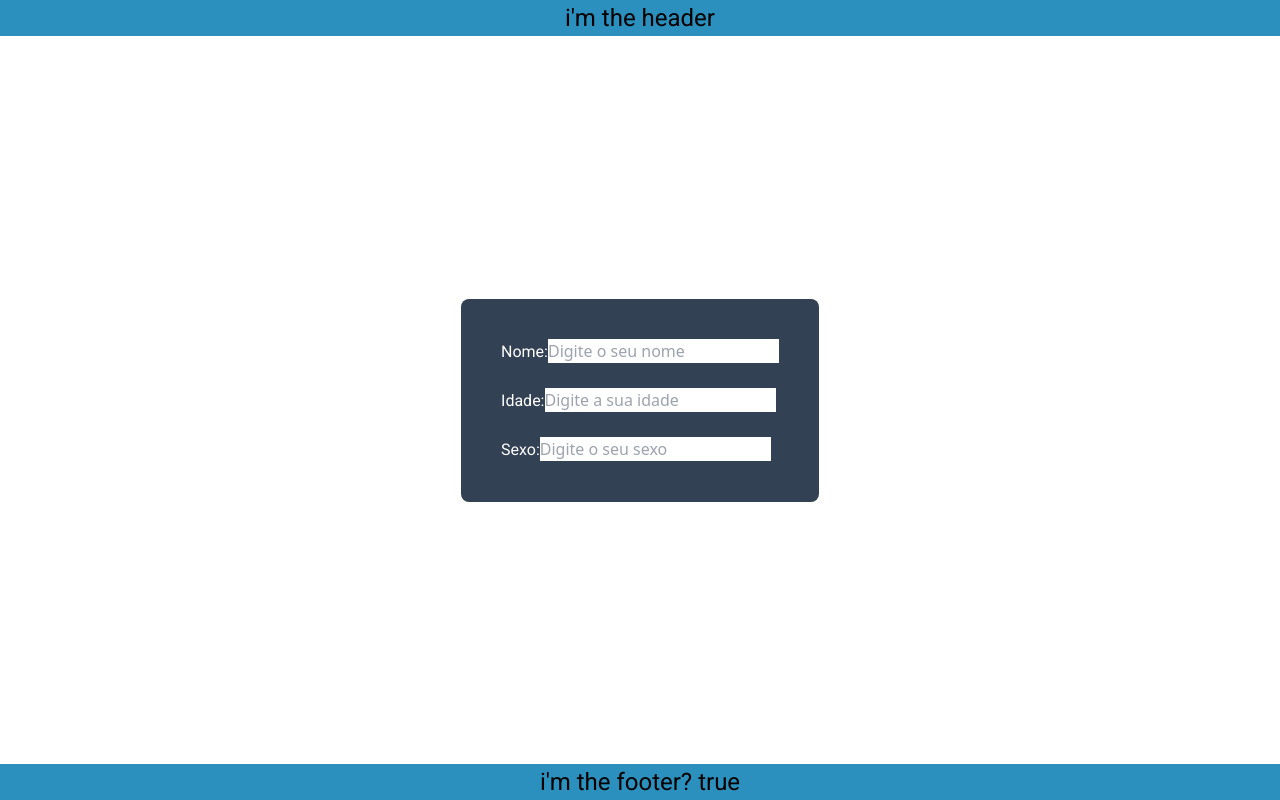
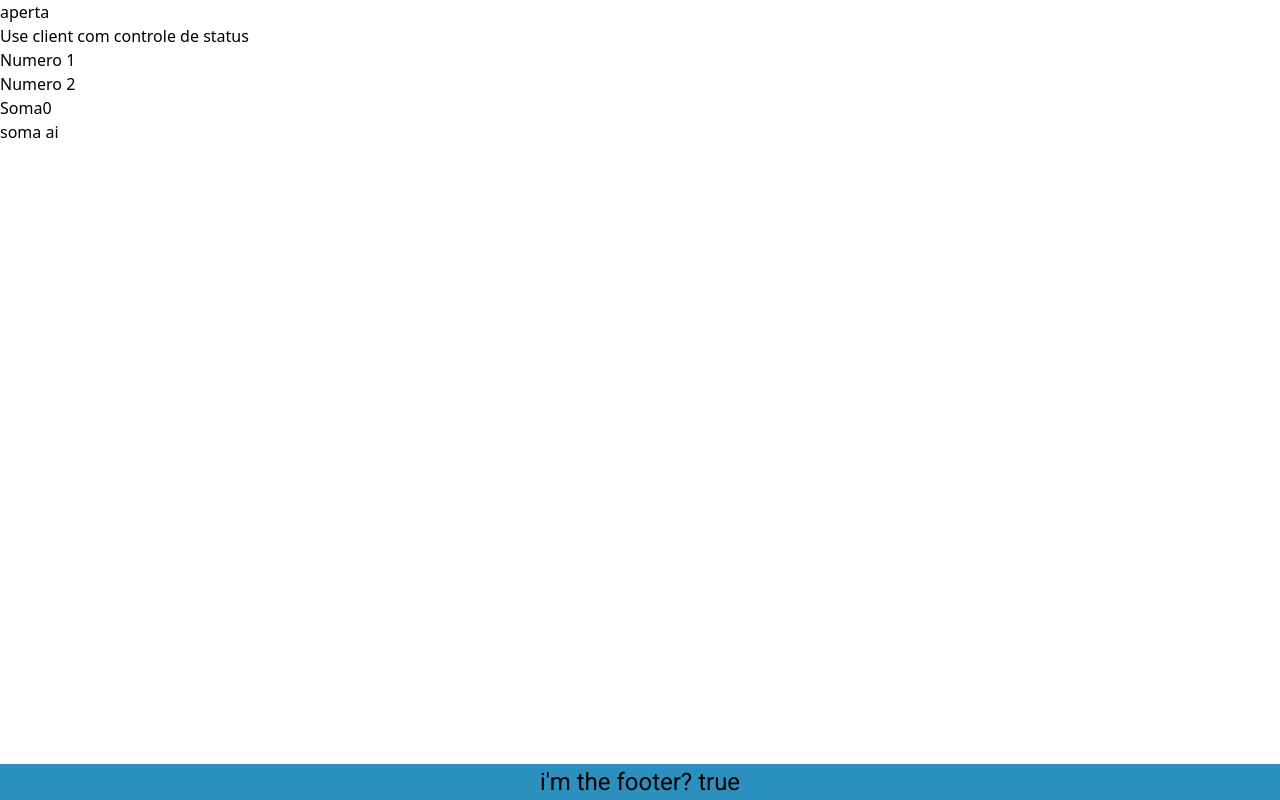
Before and after one commit to matiaszo/pa_next, a Next.js app: page /maths in a window 1280 px wide. Before the commit this address had no page. Shown: the top 800 px of the page. Built offline with nearby package versions, Linux system fonts and the light colour scheme.

Commit message:
fazendo outras operacoes alem da soma

```diff
--- a/next.config.mjs
+++ b/next.config.mjs
@@ -1,4 +1,19 @@
 /** @type {import('next').NextConfig} */
-const nextConfig = {};
+const nextConfig = {
+
+    rewrites: () =>{
+
+        return[
+            {
+                source: "/",
+                destination: "/home",
+            },
+            {
+                source: "/operacoes",
+                destination: "/maths",
+            },
+        ]
+    }
+};
 
 export default nextConfig;
--- a/src/components/menu.tsx
+++ b/src/app/home/page.tsx
@@ -1,10 +1,7 @@
 import Link from "next/link";
 
-interface IMenu{
-}
 
-
-export const Menu: React.FC<IMenu> = () => {
+export default function Home(){
 
     const style = {
         p: "text-pink-500 font-robFont text-large 2lg justify-center align-center",
@@ -18,12 +15,19 @@ export const Menu: React.FC<IMenu> = () => {
         <div className={style.center}>
                 <form className={style.form} action="">
                 <label className={style.label} htmlFor="name">Nome:</label>
-                <input type="text" name="name" placeholder="Digite o seu nome"/><br /><br />
+                <input className="rounded-2xl p-1" type="text" name="name" placeholder="Digite o seu nome"/><br /><br />
                 <label className={style.label} htmlFor="age">Idade:</label>
-                <input type="text" name="age" placeholder="Digite a sua idade"/><br /><br />
+                <input className="rounded-2xl p-1" type="text" name="age" placeholder="Digite a sua idade"/><br /><br />
                 <label className={style.label} htmlFor="gender">Sexo:</label>
-                <input type="text" name="gender" placeholder="Digite o seu sexo"/><br />
+                <input className="rounded-2xl p-1" type="text" name="gender" placeholder="Digite o seu sexo"/><br />
             </form>
+
+            <div>
+                <p>s</p>
+                <p>o</p>
+                <p>m</p>
+                <p>e</p>
+            </div>
         </div>
         </>
     )
--- a/src/app/layout.tsx
+++ b/src/app/layout.tsx
@@ -1,8 +1,8 @@
 import localFont from "next/font/local";
 import { Roboto } from "next/font/google"
 import "./globals.css";
-import { Menu } from "@/components/menu";
 import { Header } from "@/components/header";
+import { Footer } from "@/components/footer";
 
 const roboto = Roboto({
   weight: ["100", "400", "900"],
@@ -10,7 +10,6 @@ const roboto = Roboto({
   variable: "--roboto",
   subsets: ["latin"]
 })
-import { Footer } from "@/components/footer";
 import next from "next";
 
 const geistSans = localFont({
@@ -39,8 +38,9 @@ export default function RootLayout({
       <body
         className={`${geistSans.variable} ${geistMono.variable} ${roboto.variable} antialiased min-h-screen`}
       >
+        {/* <Home/> */}
         <Header some="i'm the header"/>
-        <Menu/>
+
         {children}
         <Footer thi="i'm" is= "the" a="footer" foot />
       </body>
--- /dev/null
+++ b/src/app/maths/page.tsx
@@ -0,0 +1,46 @@
+"use client"
+
+import React, { useState } from "react"
+
+const Maths: React.FC = () => {
+    const [numero1, setNumero1] = useState<string>("")
+    const [numero2, setNumero2] = useState<string>("")
+    const [respSoma, setRespSoma] = useState<number | undefined>(0)
+    const msgError = "Digite um numero valido"
+
+    const handleSoma = () => {
+        const n1 = parseFloat(numero1)
+        const n2 = parseFloat(numero2)
+
+        if(!isNaN(n1) && !isNaN(n2)){
+            setRespSoma(n1 + n2)
+        }else{
+            setRespSoma(undefined)
+        }
+    }
+    return(
+        <>
+            <h1>
+                Use client com controle de status
+            </h1>
+            <div>
+                <label> Numero 1</label>
+                <input type="text" value={numero1} onChange={(e) => setNumero1(e.target.value)}/>
+            </div>
+            <div>
+                <label> Numero 2</label>
+                <input type="text" value={numero2} onChange={(e) => setNumero2(e.target.value)}/>
+            </div>
+            <div>
+                <h2>
+                    Soma
+                    {!isNaN(respSoma ?? NaN) ? respSoma : msgError}
+                </h2>
+                <button onClick={handleSoma}>soma ai</button>
+
+            </div>
+        </>
+    )
+}
+
+export default Maths
--- a/src/app/page.tsx
+++ /dev/null
@@ -1,16 +0,0 @@
-import type { Metadata } from "next";
-import Image from "next/image";
-
-
-export const metadata: Metadata = {
-  title: "Page",
-  description: "Generated by create next app",
-};
-
-
-export default function Home() {
-  return (
-  <>
-  </>
-  );
-}
--- a/src/components/footer.tsx
+++ b/src/components/footer.tsx
@@ -1,3 +1,4 @@
+import { ROUTES } from "@/constants/routes";
 import Link from "next/link";
 
 interface IFooter{
@@ -14,6 +15,6 @@ export const Footer: React.FC<IFooter> = ({thi, is, a, foot}) =>{
     }
 
     return(
-            <h3 className={style.f}>{thi}  {is} {a}?  {(foot)? "true":"false"}</h3>
+            <Link href={ROUTES.maths} className={style.f}>{thi}  {is} {a}?  {(foot)? "true":"false"}</Link>
     )
 }
--- a/src/components/header.tsx
+++ b/src/components/header.tsx
@@ -1,3 +1,4 @@
+import { ROUTES } from "@/constants/routes";
 import Link from "next/link";
 
 interface IHeader{
@@ -6,8 +7,11 @@ interface IHeader{
 
 export const Header: React.FC<IHeader> = ({some}) => {
     return(
-        <h1 className="font-robFont flex text-medium justify-center align-center bg-cyan fixed w-screen">
-            {some}
-        </h1>
+        <>
+            {/* <h1 className="font-robFont flex text-medium justify-center align-center bg-cyan fixed w-screen">
+                {some}
+            </h1> */}
+            <Link href={ROUTES.maths}>aperta</Link>
+        </>
     )
 }
--- /dev/null
+++ b/src/constants/routes.ts
@@ -0,0 +1,4 @@
+export enum ROUTES{
+    home = "/",
+    maths ="/maths"
+}
```
